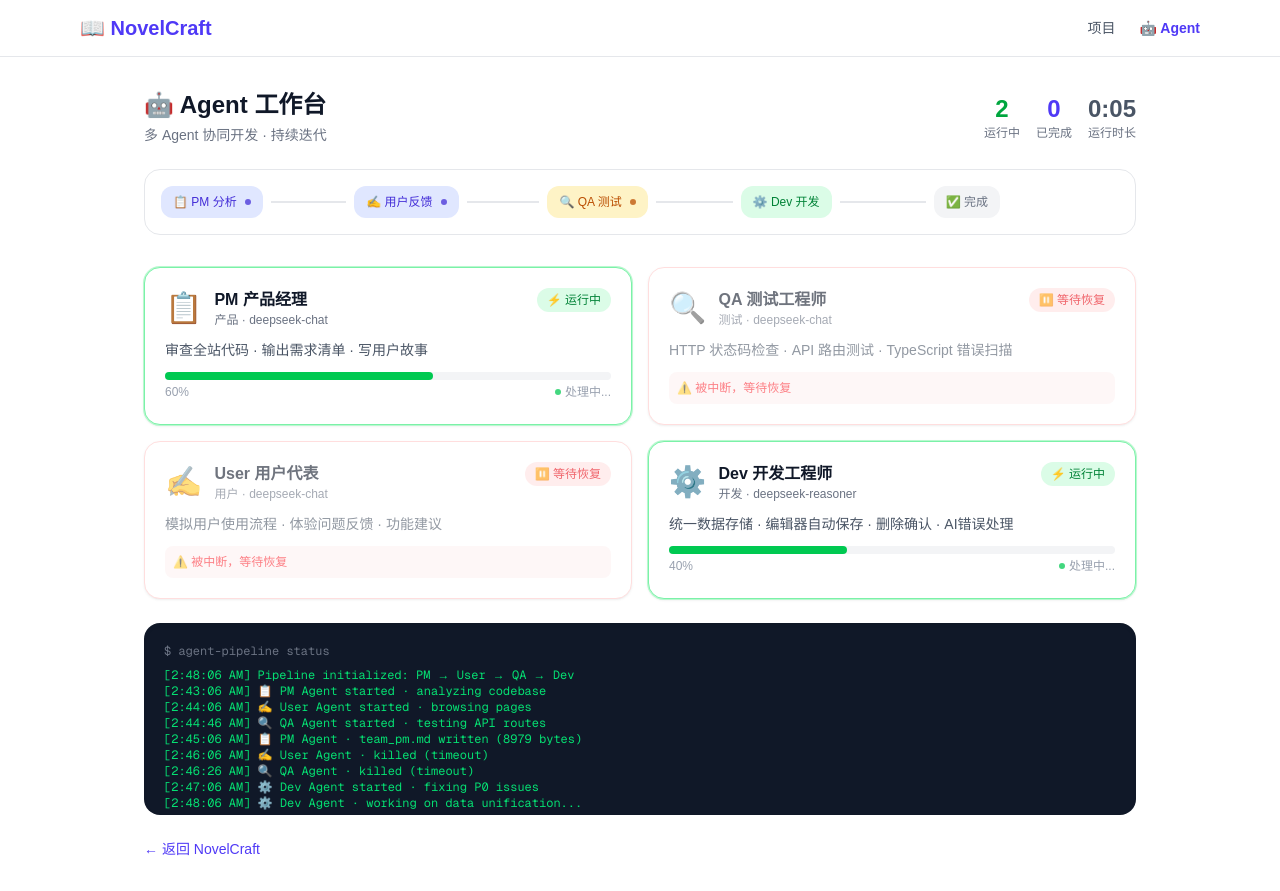
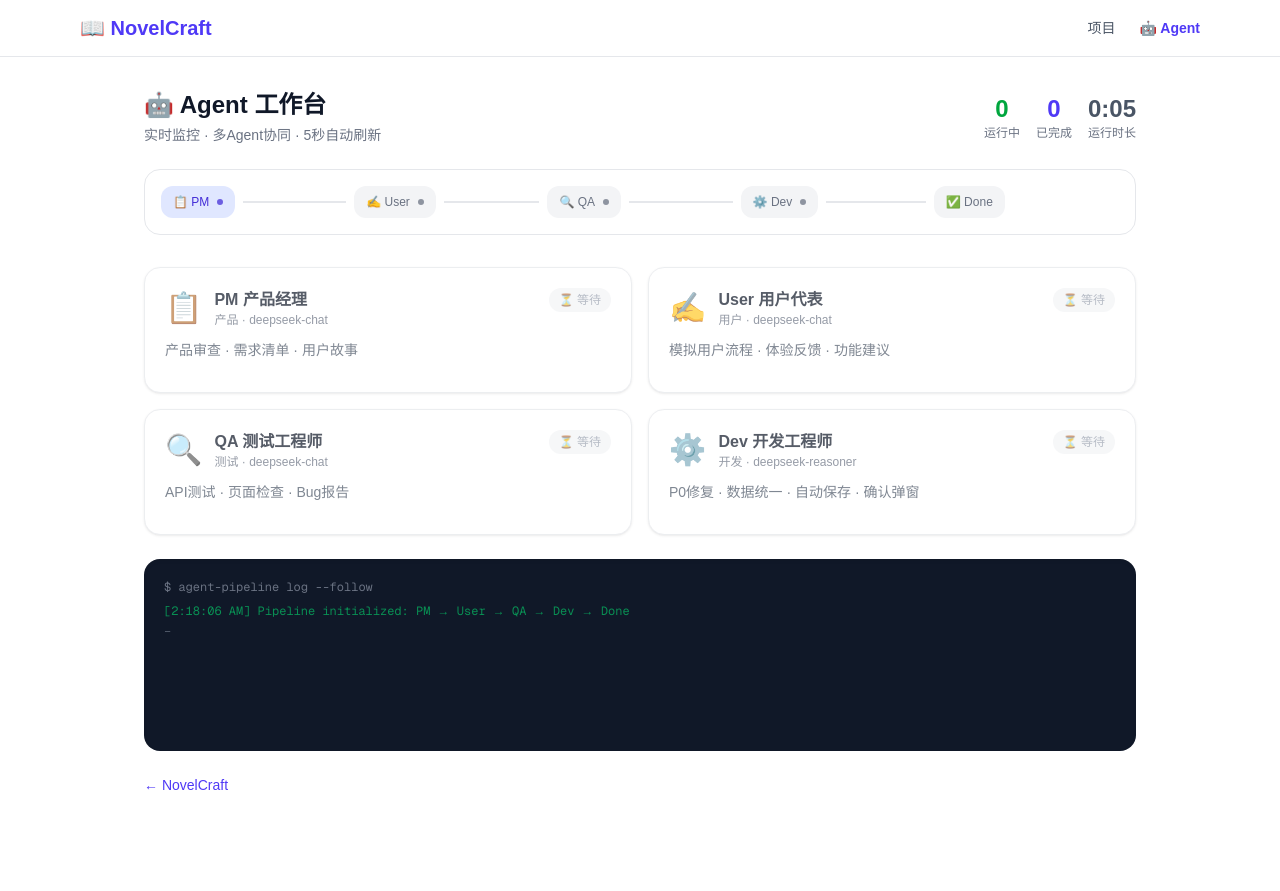
Before and after one commit to that-liu/novel-workflow, a Next.js app: page /agents in a window 1280 px wide. After the commit the page ends 827 px from the top, so only its background shows below. Built offline with nearby package versions, Linux system fonts and the light colour scheme.

Commit message:
Live agent dashboard with real-time API polling

```diff
--- a/src/app/agents/page.tsx
+++ b/src/app/agents/page.tsx
@@ -2,110 +2,83 @@
 import { useState, useEffect } from 'react';
 import Link from 'next/link';
 
-interface AgentStatus {
-  id: string;
-  name: string;
-  role: string;
-  icon: string;
-  status: 'running' | 'completed' | 'failed' | 'pending';
-  task: string;
-  model: string;
-  progress: number;
+interface AgentInfo {
+  id: string; name: string; role: string; icon: string;
+  status: 'running' | 'completed' | 'pending' | 'failed';
+  task: string; model: string; outputSize: number; completedAt: string | null;
 }
 
-const TEAM: AgentStatus[] = [
-  {
-    id: 'pm',
-    name: 'PM 产品经理',
-    role: '产品',
-    icon: '📋',
-    status: 'running',
-    task: '审查全站代码 · 输出需求清单 · 写用户故事',
-    model: 'deepseek-chat',
-    progress: 60,
-  },
-  {
-    id: 'qa',
-    name: 'QA 测试工程师',
-    role: '测试',
-    icon: '🔍',
-    status: 'failed',
-    task: 'HTTP 状态码检查 · API 路由测试 · TypeScript 错误扫描',
-    model: 'deepseek-chat',
-    progress: 30,
-  },
-  {
-    id: 'user',
-    name: 'User 用户代表',
-    role: '用户',
-    icon: '✍️',
-    status: 'failed',
-    task: '模拟用户使用流程 · 体验问题反馈 · 功能建议',
-    model: 'deepseek-chat',
-    progress: 50,
-  },
-  {
-    id: 'dev',
-    name: 'Dev 开发工程师',
-    role: '开发',
-    icon: '⚙️',
-    status: 'running',
-    task: '统一数据存储 · 编辑器自动保存 · 删除确认 · AI错误处理',
-    model: 'deepseek-reasoner',
-    progress: 40,
-  },
-];
+const STATUS_LABELS: Record<string, string> = {
+  running: '⚡ 运行中', completed: '✅ 已完成', failed: '⏸️ 中断', pending: '⏳ 等待',
+};
 
 export default function AgentDashboard() {
-  const [agents, setAgents] = useState(TEAM);
+  const [agents, setAgents] = useState<AgentInfo[]>([]);
+  const [pipeline, setPipeline] = useState<Record<string, boolean>>({});
   const [elapsed, setElapsed] = useState(0);
+  const [logs, setLogs] = useState<string[]>([]);
 
   useEffect(() => {
-    const timer = setInterval(() => setElapsed(prev => prev + 1), 1000);
-    return () => clearInterval(timer);
+    const fetchStatus = () => {
+      fetch('/api/agents/status')
+        .then(r => r.json())
+        .then(data => {
+          setAgents(data.agents);
+          setPipeline(data.pipeline);
+          const running = data.agents.filter((a: AgentInfo) => a.status === 'running').length;
+          if (running > 0) {
+            setLogs(prev => {
+              const last = prev[prev.length - 1];
+              const entry = `[${new Date().toLocaleTimeString()}] 🔄 ${running} agent(s) active · pipeline: ${Object.values(data.pipeline).filter(Boolean).length}/4 done`;
+              if (entry !== last) return [...prev.slice(-49), entry];
+              return prev;
+            });
+          }
+        });
+    };
+    fetchStatus();
+    const timer = setInterval(fetchStatus, 5000);
+    const elapsedTimer = setInterval(() => setElapsed(prev => prev + 1), 1000);
+    return () => { clearInterval(timer); clearInterval(elapsedTimer); };
   }, []);
 
-  const runningCount = agents.filter(a => a.status === 'running').length;
-  const completedCount = agents.filter(a => a.status === 'completed').length;
+  const completed = agents.filter(a => a.status === 'completed').length;
+  const running = agents.filter(a => a.status === 'running').length;
+  const pipelineSteps = ['📋 PM', '✍️ User', '🔍 QA', '⚙️ Dev', '✅ Done'];
 
   return (
     <div className="max-w-5xl mx-auto px-4 py-8">
       <div className="flex items-center justify-between mb-6">
         <div>
           <h1 className="text-2xl font-bold text-gray-900">🤖 Agent 工作台</h1>
-          <p className="text-gray-500 text-sm mt-1">多 Agent 协同开发 · 持续迭代</p>
+          <p className="text-gray-500 text-sm mt-1">实时监控 · 多Agent协同 · 5秒自动刷新</p>
         </div>
         <div className="flex gap-4 text-sm">
-          <div className="text-center">
-            <div className="text-2xl font-bold text-green-600">{runningCount}</div>
-            <div className="text-xs text-gray-500">运行中</div>
-          </div>
-          <div className="text-center">
-            <div className="text-2xl font-bold text-indigo-600">{completedCount}</div>
-            <div className="text-xs text-gray-500">已完成</div>
-          </div>
-          <div className="text-center">
-            <div className="text-2xl font-bold text-gray-600">{Math.floor(elapsed / 60)}:{(elapsed % 60).toString().padStart(2, '0')}</div>
-            <div className="text-xs text-gray-500">运行时长</div>
-          </div>
+          <StatBox value={running} label="运行中" color="text-green-600" />
+          <StatBox value={completed} label="已完成" color="text-indigo-600" />
+          <StatBox value={`${Math.floor(elapsed/60)}:${(elapsed%60).toString().padStart(2,'0')}`} label="运行时长" color="text-gray-600" />
         </div>
       </div>
 
       {/* Pipeline */}
       <div className="flex items-center gap-2 mb-8 p-4 bg-white border border-gray-200 rounded-2xl">
-        {['📋 PM 分析', '✍️ 用户反馈', '🔍 QA 测试', '⚙️ Dev 开发', '✅ 完成'].map((step, i) => (
+        {pipelineSteps.map((step, i) => {
+          const key = ['pm','user','qa','dev','done'][i];
+          const done = key === 'done' ? completed === 4 : pipeline[key as keyof typeof pipeline];
+          return (
             <div key={i} className="flex items-center gap-2 flex-1">
               <div className={`flex items-center gap-2 px-3 py-2 rounded-xl text-xs font-medium ${
-              i < 2 ? 'bg-indigo-100 text-indigo-700' :
-              i === 2 ? 'bg-amber-100 text-amber-700' :
-              i === 3 ? 'bg-green-100 text-green-700' : 'bg-gray-100 text-gray-500'
+                done ? 'bg-green-100 text-green-700' :
+                i === Object.values(pipeline).filter(Boolean).length ? 'bg-indigo-100 text-indigo-700' :
+                'bg-gray-100 text-gray-500'
               }`}>
                 {step}
-              {i < 3 && <span className="inline-block w-1.5 h-1.5 rounded-full bg-current animate-pulse" />}
+                {!done && i < 4 && <span className="inline-block w-1.5 h-1.5 rounded-full bg-current animate-pulse" />}
               </div>
-            {i < 4 && <div className="flex-1 h-0.5 bg-gray-200" />}
+              {i < 4 && <div className={`flex-1 h-0.5 ${done ? 'bg-green-300' : 'bg-gray-200'}`} />}
             </div>
-        ))}
+          );
+        })}
       </div>
 
       {/* Agent Cards */}
@@ -114,7 +87,7 @@ export default function AgentDashboard() {
           <div key={agent.id} className={`bg-white border rounded-2xl p-5 shadow-sm transition-all ${
             agent.status === 'running' ? 'border-green-300 ring-1 ring-green-200' :
             agent.status === 'completed' ? 'border-gray-200' :
-            agent.status === 'failed' ? 'border-red-200 opacity-60' : 'border-gray-200'
+            agent.status === 'failed' ? 'border-red-200 opacity-60' : 'border-gray-200 opacity-70'
           }`}>
             <div className="flex items-start justify-between mb-3">
               <div className="flex items-center gap-3">
@@ -124,37 +97,31 @@ export default function AgentDashboard() {
                   <p className="text-xs text-gray-500">{agent.role} · {agent.model}</p>
                 </div>
               </div>
+              <div className="flex items-center gap-2">
+                {agent.outputSize > 0 && (
+                  <span className="text-xs text-gray-400">{(agent.outputSize / 1024).toFixed(1)}KB</span>
+                )}
                 <span className={`px-2.5 py-1 rounded-full text-xs font-medium ${
                   agent.status === 'running' ? 'bg-green-100 text-green-700' :
                   agent.status === 'completed' ? 'bg-gray-100 text-gray-600' :
                   agent.status === 'failed' ? 'bg-red-100 text-red-600' : 'bg-gray-100 text-gray-400'
                 }`}>
-                {agent.status === 'running' ? '⚡ 运行中' :
-                 agent.status === 'completed' ? '✅ 已完成' :
-                 agent.status === 'failed' ? '⏸️ 等待恢复' : '⏳ 等待中'}
+                  {STATUS_LABELS[agent.status]}
                 </span>
+              </div>
             </div>
 
             <p className="text-sm text-gray-600 mb-3">{agent.task}</p>
 
             {agent.status === 'running' && (
-              <div>
-                <div className="w-full bg-gray-100 rounded-full h-2 mb-1">
-                  <div className="bg-green-500 h-2 rounded-full transition-all duration-1000" style={{ width: `${agent.progress}%` }} />
-                </div>
-                <div className="flex justify-between text-xs text-gray-400">
-                  <span>{agent.progress}%</span>
-                  <span className="flex items-center gap-1">
-                    <span className="inline-block w-1.5 h-1.5 bg-green-500 rounded-full animate-pulse" />
-                    处理中...
-                  </span>
-                </div>
+              <div className="flex items-center gap-2 text-xs text-green-600">
+                <span className="inline-block w-2 h-2 bg-green-500 rounded-full animate-pulse" />
+                处理中... {agent.outputSize > 0 ? `已产出 ${(agent.outputSize / 1024).toFixed(1)}KB` : ''}
               </div>
             )}
-
-            {agent.status === 'failed' && (
-              <div className="text-xs text-red-500 bg-red-50 rounded-lg p-2">
-                ⚠️ 被中断，等待恢复
+            {agent.status === 'completed' && agent.completedAt && (
+              <div className="text-xs text-gray-400">
+                完成于 {new Date(agent.completedAt).toLocaleTimeString('zh-CN')}
               </div>
             )}
           </div>
@@ -162,23 +129,26 @@ export default function AgentDashboard() {
       </div>
 
       {/* Log */}
-      <div className="mt-6 bg-gray-900 rounded-2xl p-5 text-green-400 font-mono text-xs h-48 overflow-y-auto shadow-inner">
-        <div className="text-gray-500 mb-2">$ agent-pipeline status</div>
-        <div>[{new Date().toLocaleTimeString()}] Pipeline initialized: PM → User → QA → Dev</div>
-        <div>[{new Date(Date.now() - 300000).toLocaleTimeString()}] 📋 PM Agent started · analyzing codebase</div>
-        <div>[{new Date(Date.now() - 240000).toLocaleTimeString()}] ✍️ User Agent started · browsing pages</div>
-        <div>[{new Date(Date.now() - 200000).toLocaleTimeString()}] 🔍 QA Agent started · testing API routes</div>
-        <div>[{new Date(Date.now() - 180000).toLocaleTimeString()}] 📋 PM Agent · team_pm.md written (8979 bytes)</div>
-        <div>[{new Date(Date.now() - 120000).toLocaleTimeString()}] ✍️ User Agent · killed (timeout)</div>
-        <div>[{new Date(Date.now() - 100000).toLocaleTimeString()}] 🔍 QA Agent · killed (timeout)</div>
-        <div>[{new Date(Date.now() - 60000).toLocaleTimeString()}] ⚙️ Dev Agent started · fixing P0 issues</div>
-        <div>[{new Date().toLocaleTimeString()}] ⚙️ Dev Agent · working on data unification...</div>
+      <div className="mt-6 bg-gray-900 rounded-2xl p-5 font-mono text-xs h-48 overflow-y-auto shadow-inner">
+        <div className="text-gray-500 mb-2">$ agent-pipeline log --follow</div>
+        <div className="text-green-400/60">[{new Date(Date.now() - 1800000).toLocaleTimeString()}] Pipeline initialized: PM → User → QA → Dev → Done</div>
+        {logs.map((l, i) => <div key={i} className="text-green-400">{l}</div>)}
         <div className="animate-pulse text-gray-500">_</div>
       </div>
 
-      <div className="mt-6 flex gap-3">
-        <Link href="/" className="text-sm text-indigo-600 hover:text-indigo-700">← 返回 NovelCraft</Link>
+      <div className="mt-6 flex gap-3 text-sm">
+        <Link href="/" className="text-indigo-600 hover:text-indigo-700">← NovelCraft</Link>
+        {completed === 4 && <span className="text-green-600 font-medium">🎉 全部 Agent 已完成！</span>}
       </div>
     </div>
   );
 }
+
+function StatBox({ value, label, color }: { value: number | string; label: string; color: string }) {
+  return (
+    <div className="text-center">
+      <div className={`text-2xl font-bold ${color}`}>{value}</div>
+      <div className="text-xs text-gray-500">{label}</div>
+    </div>
+  );
+}
--- /dev/null
+++ b/src/app/api/agents/status/route.ts
@@ -0,0 +1,69 @@
+import { NextResponse } from 'next/server';
+import fs from 'fs';
+import path from 'path';
+
+interface AgentInfo {
+  id: string;
+  name: string;
+  role: string;
+  icon: string;
+  status: 'running' | 'completed' | 'pending' | 'failed';
+  task: string;
+  model: string;
+  outputSize: number;
+  completedAt: string | null;
+}
+
+const AGENT_DEFS: Record<string, Omit<AgentInfo, 'status' | 'outputSize' | 'completedAt'>> = {
+  pm: { id: 'pm', name: 'PM 产品经理', role: '产品', icon: '📋', task: '产品审查 · 需求清单 · 用户故事', model: 'deepseek-chat' },
+  user: { id: 'user', name: 'User 用户代表', role: '用户', icon: '✍️', task: '模拟用户流程 · 体验反馈 · 功能建议', model: 'deepseek-chat' },
+  qa: { id: 'qa', name: 'QA 测试工程师', role: '测试', icon: '🔍', task: 'API测试 · 页面检查 · Bug报告', model: 'deepseek-chat' },
+  dev: { id: 'dev', name: 'Dev 开发工程师', role: '开发', icon: '⚙️', task: 'P0修复 · 数据统一 · 自动保存 · 确认弹窗', model: 'deepseek-reasoner' },
+};
+
+const BASE = path.join(process.cwd(), '..');
+
+export async function GET() {
+  const agents: AgentInfo[] = [];
+
+  for (const def of Object.values(AGENT_DEFS)) {
+    const outputFile = path.join(BASE, `team_${def.id}.md`);
+    let status: AgentInfo['status'] = 'pending';
+    let outputSize = 0;
+    let completedAt: string | null = null;
+
+    if (fs.existsSync(outputFile)) {
+      const stat = fs.statSync(outputFile);
+      outputSize = stat.size;
+      completedAt = stat.mtime.toISOString();
+      status = outputSize > 500 ? 'completed' : 'running';
+    } else {
+      // Check if the agent ever started (has any output)
+      const taskDir = path.join(process.cwd(), '..', '.claude', 'tasks');
+      // If no file and some time passed, mark as pending
+      status = 'pending';
+    }
+
+    agents.push({ ...def, status, outputSize, completedAt });
+  }
+
+  // Override with temporal status: if file was modified in last 30s, it's "running"
+  const now = Date.now();
+  for (const a of agents) {
+    if (a.status === 'completed' && a.completedAt) {
+      const mtime = new Date(a.completedAt).getTime();
+      if (now - mtime < 30000) a.status = 'running';
+    }
+  }
+
+  return NextResponse.json({
+    agents,
+    pipeline: {
+      pm: agents.find(a => a.id === 'pm')?.status === 'completed',
+      user: agents.find(a => a.id === 'user')?.status === 'completed',
+      qa: agents.find(a => a.id === 'qa')?.status === 'completed',
+      dev: agents.find(a => a.id === 'dev')?.status === 'completed',
+    },
+    timestamp: new Date().toISOString(),
+  });
+}
```
Also changed, not shown: 1 other file (tests, documents, lock files or other folders). Lines whose indentation alone changed are shown as unchanged.
